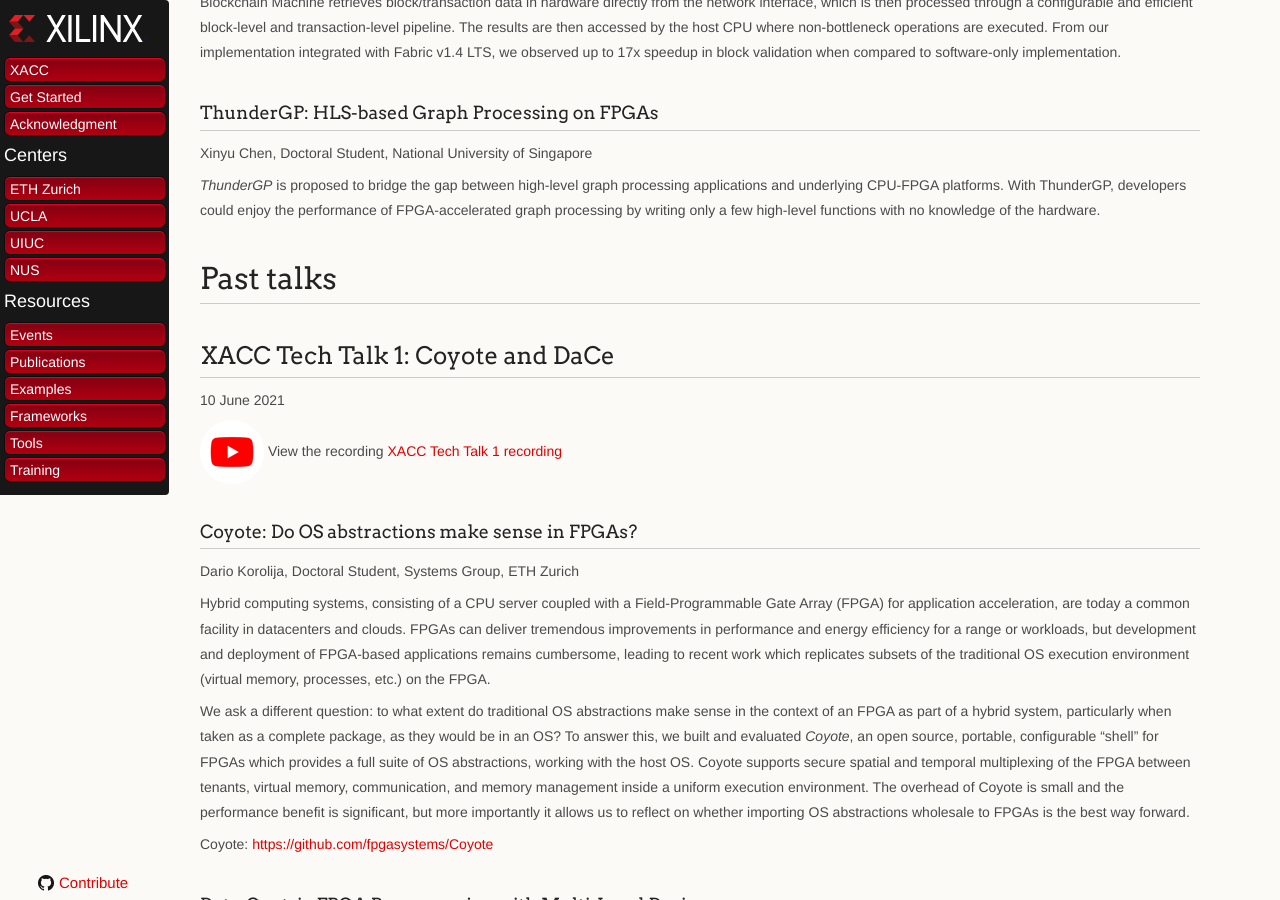
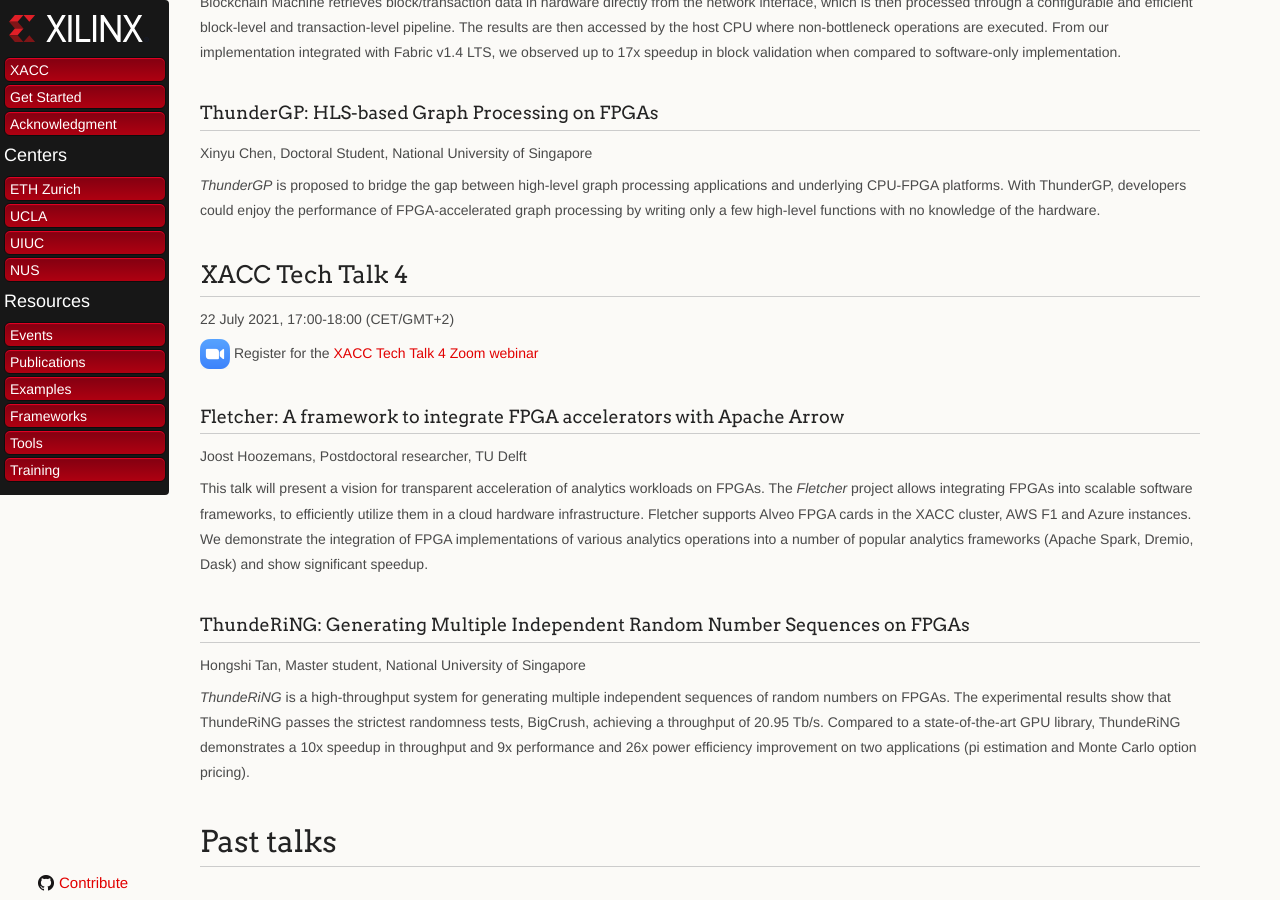
Before and after one commit to Xilinx/xacc, a Jekyll site: the page built from docs/xacc_tech_talks.md, in a window 1280 px wide and 900 px high, scrolled down 462 px. Built offline with Jekyll 4.4.1, drawn with Linux system fonts in a browser that asks for light colours; our own code applies the rules of GitHub Pages for plain Markdown files.

Commit message:
Add tech talk 4

```diff
--- a/docs/xacc_tech_talks.md
+++ b/docs/xacc_tech_talks.md
@@ -23,6 +23,28 @@
 Xinyu Chen, Doctoral Student, National University of Singapore
 
 *ThunderGP* is proposed to bridge the gap between high-level graph processing applications and underlying CPU-FPGA platforms. With ThunderGP, developers could enjoy the performance of FPGA-accelerated graph processing by writing only a few high-level functions with no knowledge of the hardware.
+
+## XACC Tech Talk 4
+
+22 July 2021, 17:00-18:00 (CET/GMT+2)
+
+[![](./images/zoom_30.png)]((https://xilinx.zoom.us/webinar/register/WN_PQxFA2rFRRmuzXU7bJrA0Q))   Register for the [XACC Tech Talk 4 Zoom webinar](https://xilinx.zoom.us/webinar/register/WN_PQxFA2rFRRmuzXU7bJrA0Q)
+
+### Fletcher: A framework to integrate FPGA accelerators with Apache Arrow
+
+Joost Hoozemans, Postdoctoral researcher, TU Delft
+
+This talk will present a vision for transparent acceleration of analytics workloads on FPGAs.
+The *Fletcher* project allows integrating FPGAs into scalable software frameworks, to efficiently utilize them in a cloud hardware infrastructure. Fletcher supports Alveo FPGA cards in the XACC cluster, AWS F1 and Azure instances.
+We demonstrate the integration of FPGA implementations of various analytics operations into a number of popular analytics frameworks (Apache Spark, Dremio, Dask) and show significant speedup.
+
+### ThundeRiNG: Generating Multiple Independent Random Number Sequences on FPGAs
+
+Hongshi Tan, Master student, National  University of Singapore
+
+*ThundeRiNG* is a high-throughput system for generating multiple independent sequences of random numbers on FPGAs. The experimental results show that ThundeRiNG passes the strictest randomness tests, BigCrush, achieving a throughput of 20.95 Tb/s.
+Compared to a state-of-the-art GPU library, ThundeRiNG demonstrates a 10x speedup in throughput and 9x performance and 26x power efficiency improvement on two applications (pi estimation and Monte Carlo option pricing).
+
 
 
 
```
Also changed, not shown: docs/events.md (+8 -1 lines).
